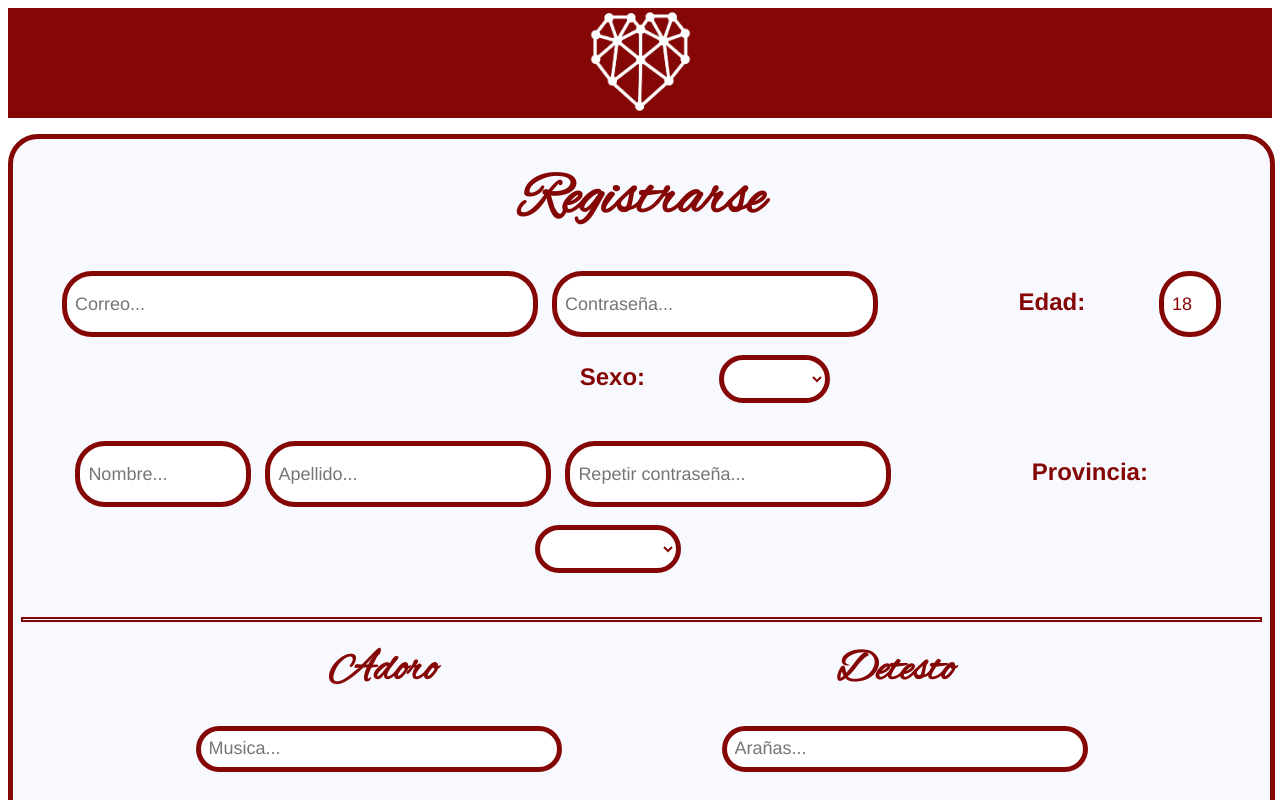
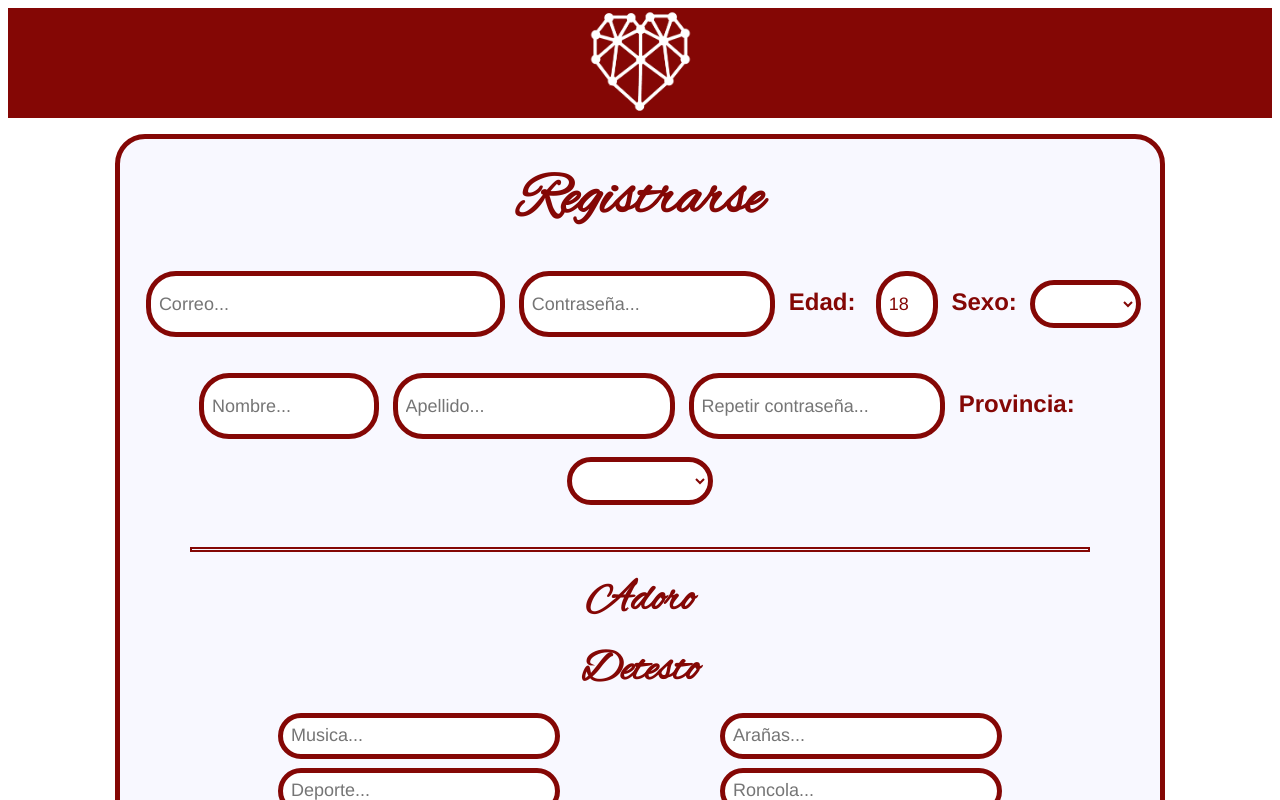
Before and after one commit to ArqSoft21-UNIZAR/Frontend, an Angular app: page /register in a window 1280 px wide. Shown: the top 800 px of the page. Built offline with nearby package versions, Linux system fonts and the light colour scheme; what ngx-cookie-service would draw is missing.

Commit message:
Arreglados algunos css Modificado css de register Añadidos comentarios

```diff
--- a/src/app/login/login.component.css
+++ b/src/app/login/login.component.css
@@ -28,6 +28,8 @@ button.register {
   margin-bottom: 1em;
 }
 
+/*-------------------------- OTROS --------------------------*/
+
 hr {
   width: 60%;
 }
--- a/src/app/register/register.component.css
+++ b/src/app/register/register.component.css
@@ -1,7 +1,7 @@
 /*-------------------------- DIVS --------------------------*/
 
 div.register {
-	width: 1241px;
+	width: 80vw;
 	height: auto;
 }
 
@@ -29,40 +29,40 @@ input {
 }
 
 input.email {
-  width: 450px;
+  width: 26vw;
 }
 
 input.password {
-  width: 300px;
+  width: 18vw;
 }
 
 input.confirmPassword {
-  width: 300px;
+  width: 18vw;
 }
 
 input.name {
-	width: 150px;
+	width: 12vw;
 }
 
 input.surname {
-	width: 260px;
+	width: 20vw;
 }
 
 input.tag {
-  width: 340px;
+  width: 20vw;
   height: 20px;
   margin-left: 80px;
   margin-right: 80px;
+  margin-top: 0.25em;
+  margin-bottom: 0.25em;
 }
 
 select {
   height: auto;
   padding: 8px 8px 8px 8px;
 
-  margin-bottom: 20px;
+  margin-bottom: 1em;
   display: inline;
-  margin-left: 7px;
-  margin-right: 7px;
 
   background: white;
   color: #840705;
@@ -77,15 +77,17 @@ select {
   text-align: left;
 }
 
-select.provincia {
-	margin-right: 75px;
-}
-
 /*-------------------------- BOTONES --------------------------*/
 
 button.register {
-	width: 202px;
+	width: 20%;
 	height: 52px;
 	padding: 8px 8px 8px 8px;
-	margin-top: 30px;
+	margin-top: 1em;
 }
+
+/*-------------------------- OTROS --------------------------*/
+
+hr {
+  width: 70vw;
+}
--- a/src/app/register/register.component.html
+++ b/src/app/register/register.component.html
@@ -76,6 +76,7 @@
     </div>
     <hr />
     <div class="center">
+      <!-- TODO(Marcos): Esto no son dos columnas de HTML... -->
       <h2>Adoro</h2>
       <h2>Detesto</h2>
     </div>
--- a/src/styles.css
+++ b/src/styles.css
@@ -51,8 +51,8 @@ label {
   font-size: 24px;
   text-align: center;
 
-  margin: 10ch;
-  margin-right: 5ch;
+  margin-right: 1ch;
+  margin-left: 0.5ch;
 }
 
 .error {
```
